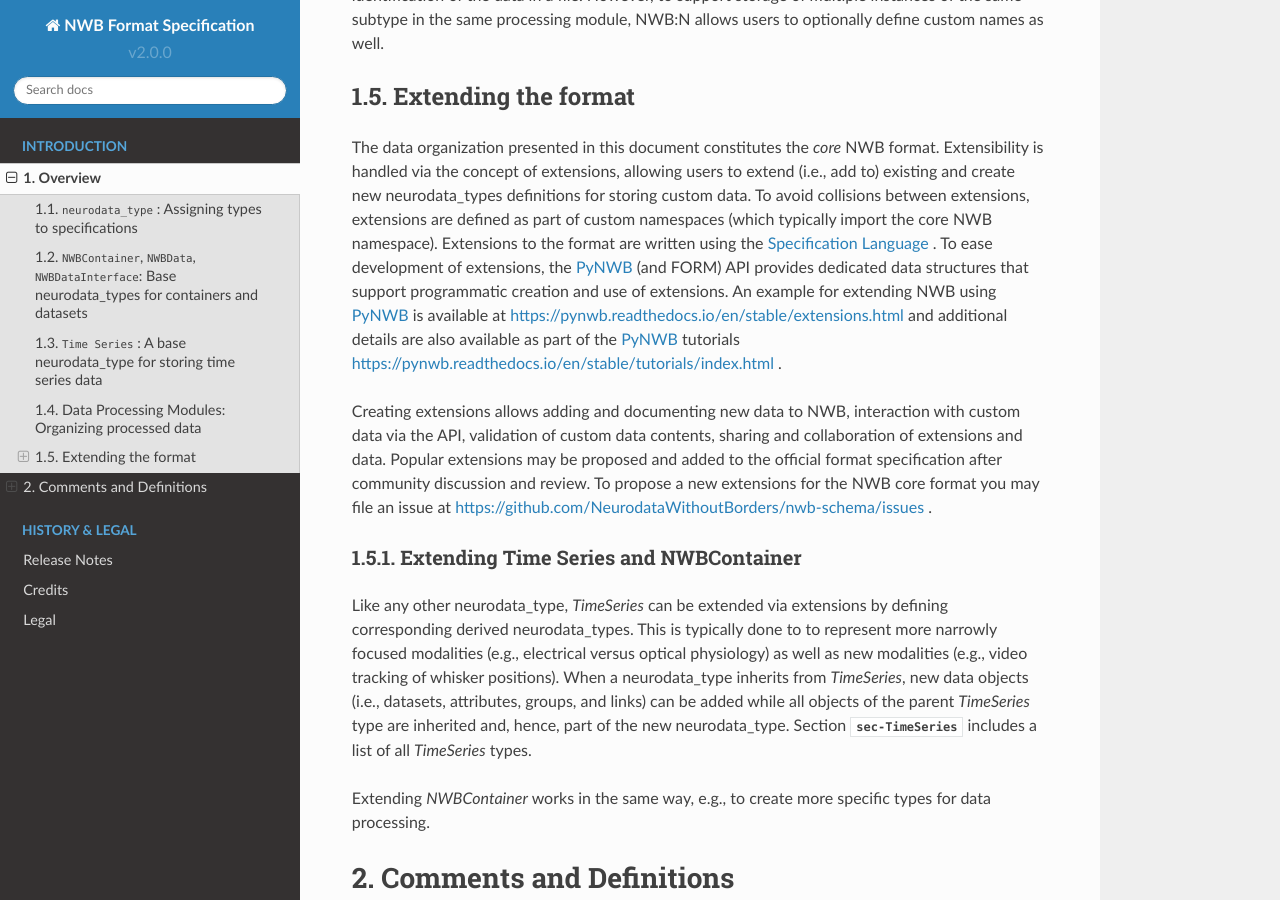
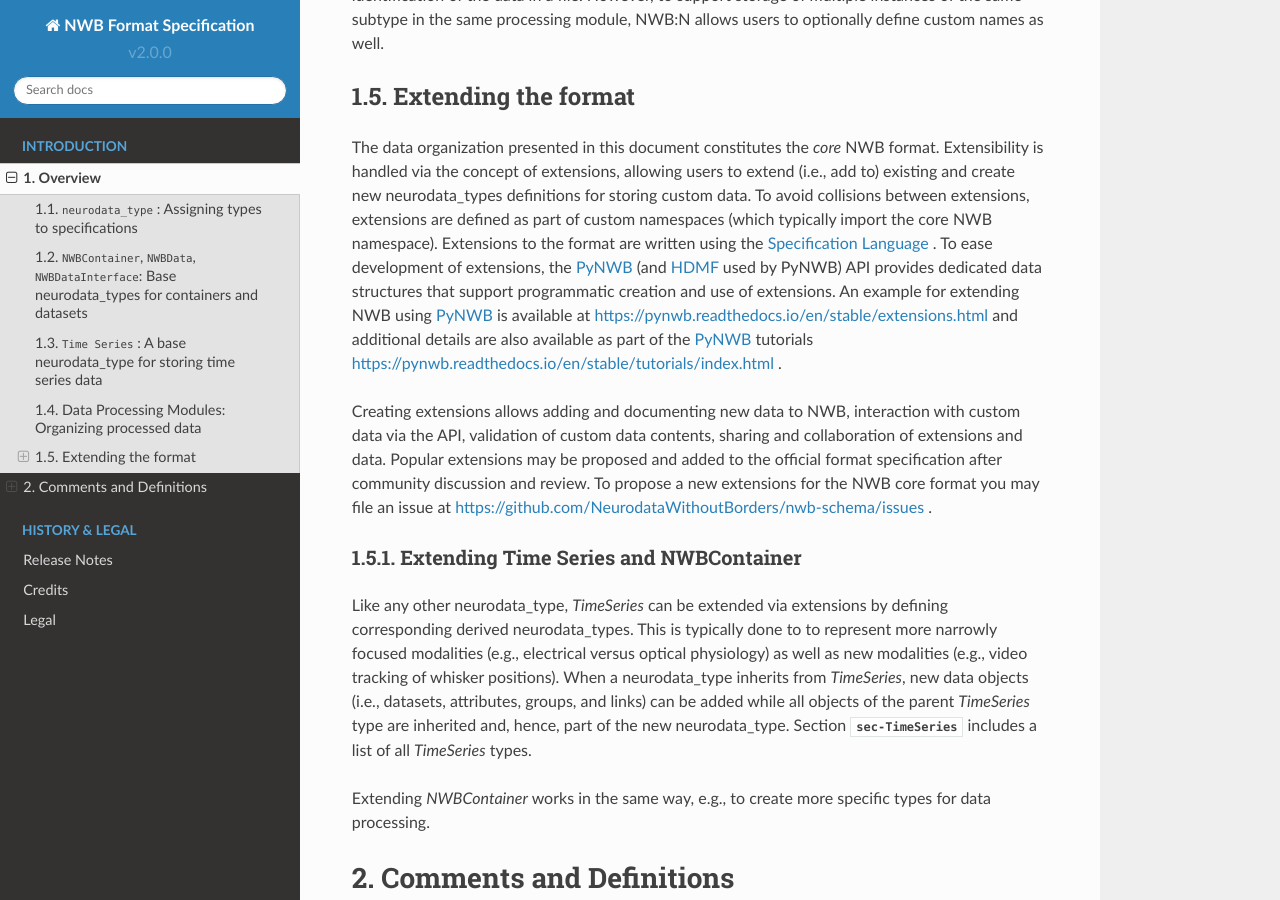
Before and after one commit to NeurodataWithoutBorders/nwb-schema, a Sphinx documentation site: the page built from docs/format/source/format_description.rst, in a window 1280 px wide and 900 px high, scrolled down 3189 px. Built offline with Sphinx 7.4.7 and the Read the Docs theme 2.0.0, drawn with Linux system fonts in a browser that asks for light colours.

Commit message:
DOC(BF): FORM -> HDMF (Closes #293)

```diff
--- a/docs/format/source/format_description.rst
+++ b/docs/format/source/format_description.rst
@@ -168,7 +168,8 @@ definitions for storing custom data. To avoid collisions between extensions,
 extensions are defined as part of custom namespaces (which typically import
 the core NWB namespace). Extensions to the format are written using the
 `Specification Language <http://schema-language.readthedocs.io/en/latest/>`_ .
-To ease development of extensions, the PyNWB_ (and FORM) API provides dedicated
+To ease development of extensions, the PyNWB_
+(and `HDMF <https://github.com/hdmf-dev/hdmf>`_ used by PyNWB) API provides dedicated
 data structures that support programmatic creation and use of extensions. An
 example for extending NWB using PyNWB_ is available at
 https://pynwb.readthedocs.io/en/stable/extensions.html and
--- a/docs/format/source/format_release_notes.rst
+++ b/docs/format/source/format_release_notes.rst
@@ -661,7 +661,7 @@ Removed ``ancestry`` field
 and 3) avoid possible inconsistencies between the ancestry attribute and the true ancestry (i.e., inheritance hierarchy)
 as defined by the spec.
 
-**Note** The new specification API as part of PyNWB/FORM makes the ancestry still easily accessible to users. As
+**Note** The new specification API as part of PyNWB/HDMF makes the ancestry still easily accessible to users. As
 the ancestry can be easily extracted from the spec, we currently do not write a separate ancestry attribute
 but this could be easily added if needed. (see also `PR707 (PyNWB) <https://github.com/NeurodataWithoutBorders/pynwb/pull/707>`_,
 `I24 (nwb-schema) <https://github.com/NeurodataWithoutBorders/nwb-schema/issues/24>`_)
```
Also changed, not shown: docs/format/Readme.md.
